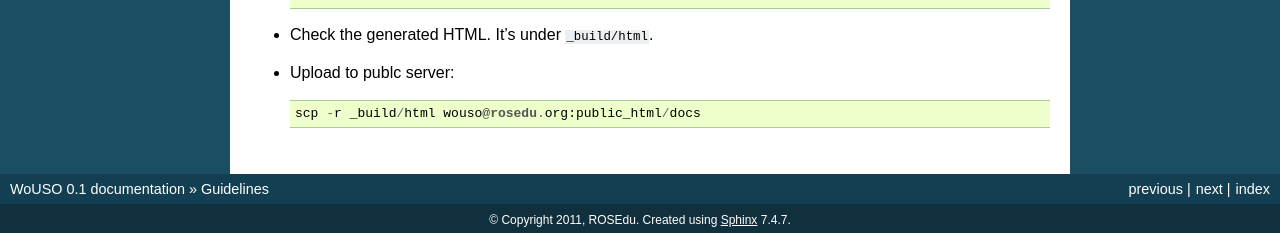
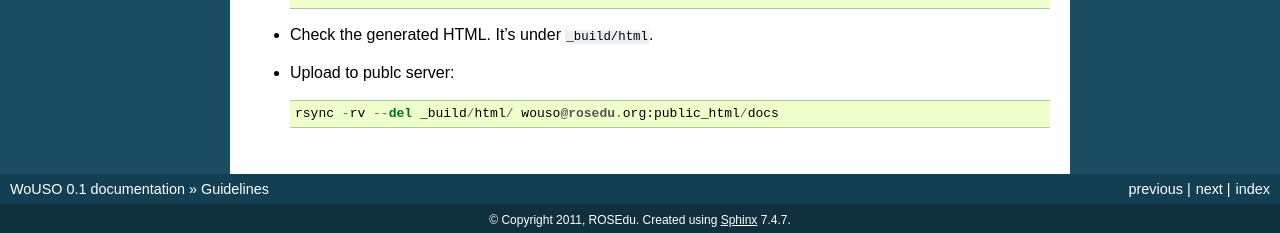
Before and after one commit to rosedu/wouso, a Sphinx documentation site: the page built from docs/guidelines.rst, in a window 1280 px wide. Shown: the part 842-1075 px from the top of the page. Built offline with Sphinx 7.4.7, drawn with Linux system fonts in a browser that asks for light colours.

Commit message:
update command to upload the documentation

```diff
--- a/docs/guidelines.rst
+++ b/docs/guidelines.rst
@@ -47,6 +47,6 @@ WoUSO documentation is maintained using Sphinx_ in the repository, under
 
 * Upload to publc server::
 
-    scp -r _build/html wouso@rosedu.org:public_html/docs
+    rsync -rv --del _build/html/ wouso@rosedu.org:public_html/docs
 
 .. _Sphinx: http://sphinx.pocoo.org/
```
